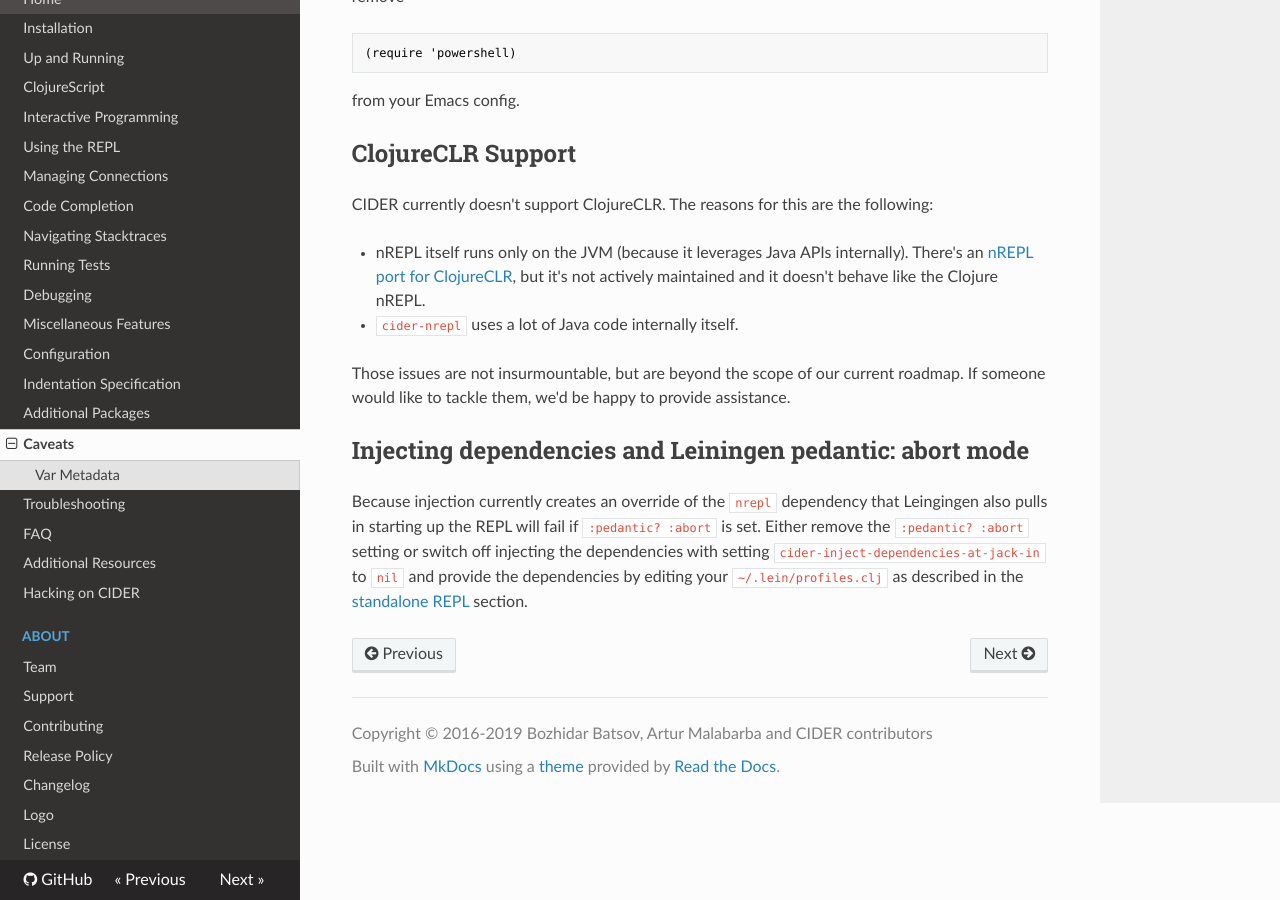
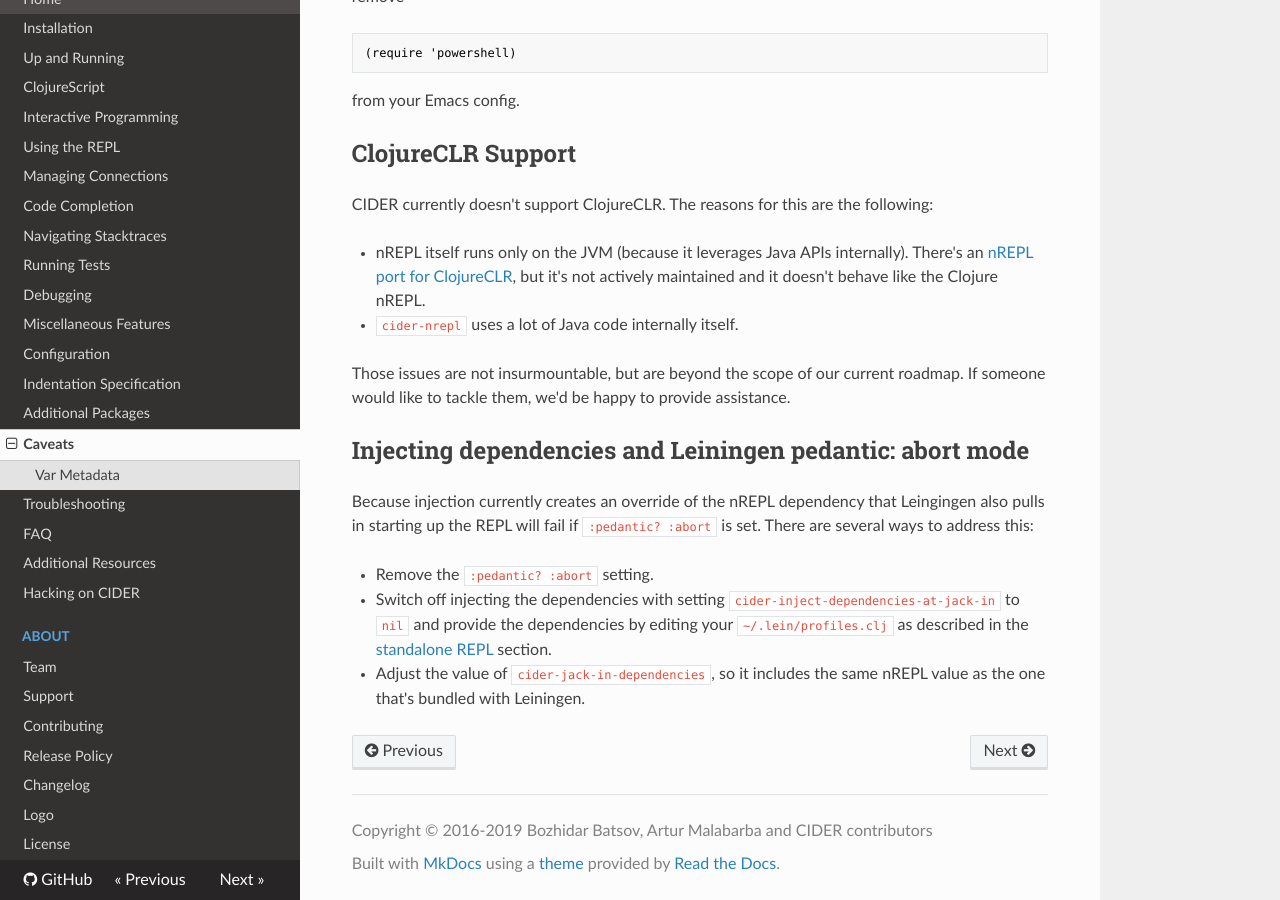
Before and after one commit to clojure-emacs/cider, an MkDocs documentation site: the page built from doc/caveats.md, in a window 1280 px wide and 900 px high, scrolled down 1205 px. Built offline with MkDocs 1.6.1, drawn with Linux system fonts in a browser that asks for light colours; nearby versions of some CDN libraries; old or Windows-style settings are respelled for this version of MkDocs.

Commit message:
Improve the advise for dealing with nREPL version mismatch in Leiningen

```diff
--- a/doc/caveats.md
+++ b/doc/caveats.md
@@ -77,9 +77,13 @@
 
 ## Injecting dependencies and Leiningen pedantic: abort mode
 
-Because injection currently creates an override of the `nrepl` dependency that
+Because injection currently creates an override of the nREPL dependency that
 Leingingen also pulls in starting up the REPL will fail if `:pedantic? :abort`
-is set. Either remove the `:pedantic? :abort` setting or switch off injecting
-the dependencies with setting `cider-inject-dependencies-at-jack-in` to `nil` and
+is set. There are several ways to address this:
+
+* Remove the `:pedantic? :abort` setting.
+* Switch off injecting the dependencies with setting `cider-inject-dependencies-at-jack-in` to `nil` and
 provide the dependencies by editing your `~/.lein/profiles.clj` as described in
 the [standalone REPL](installation.md#setting-up-a-standalone-repl) section.
+* Adjust the value of `cider-jack-in-dependencies`, so it includes the same nREPL value as the
+one that's bundled with Leiningen.
```
